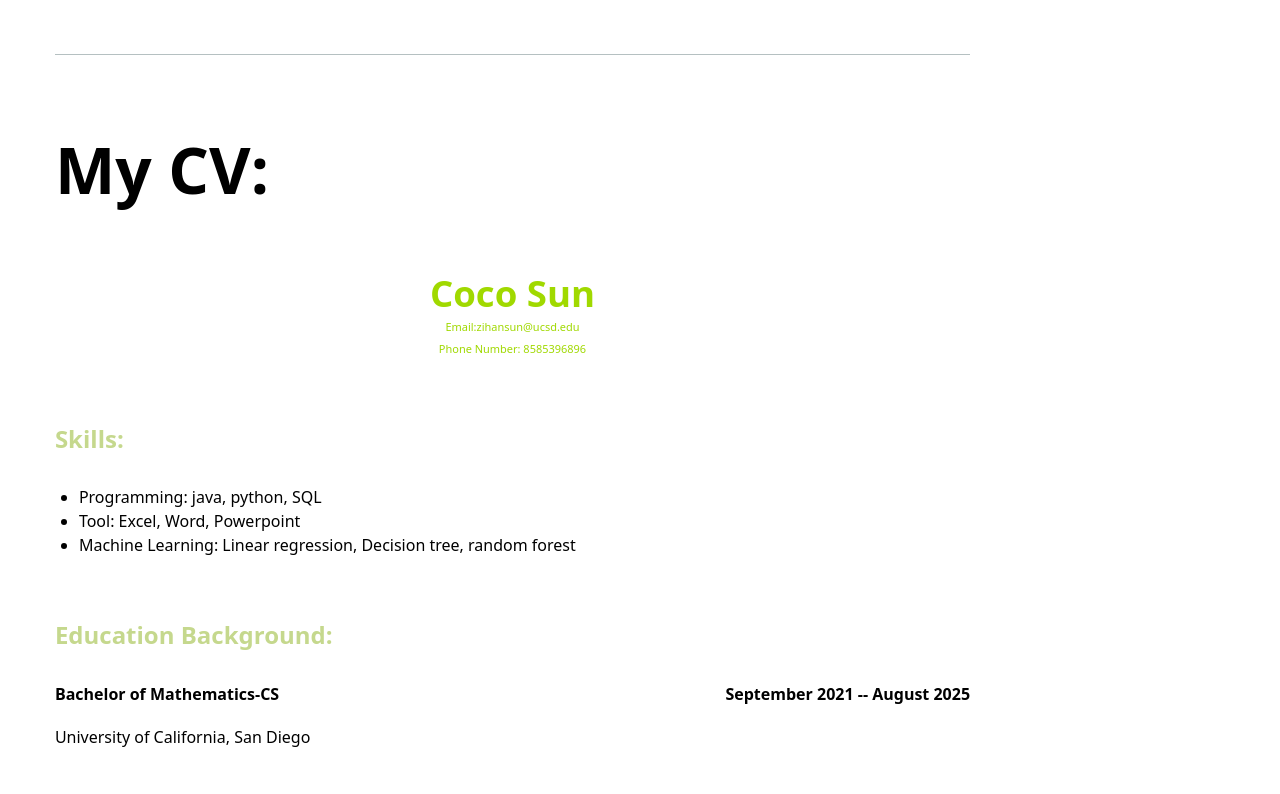
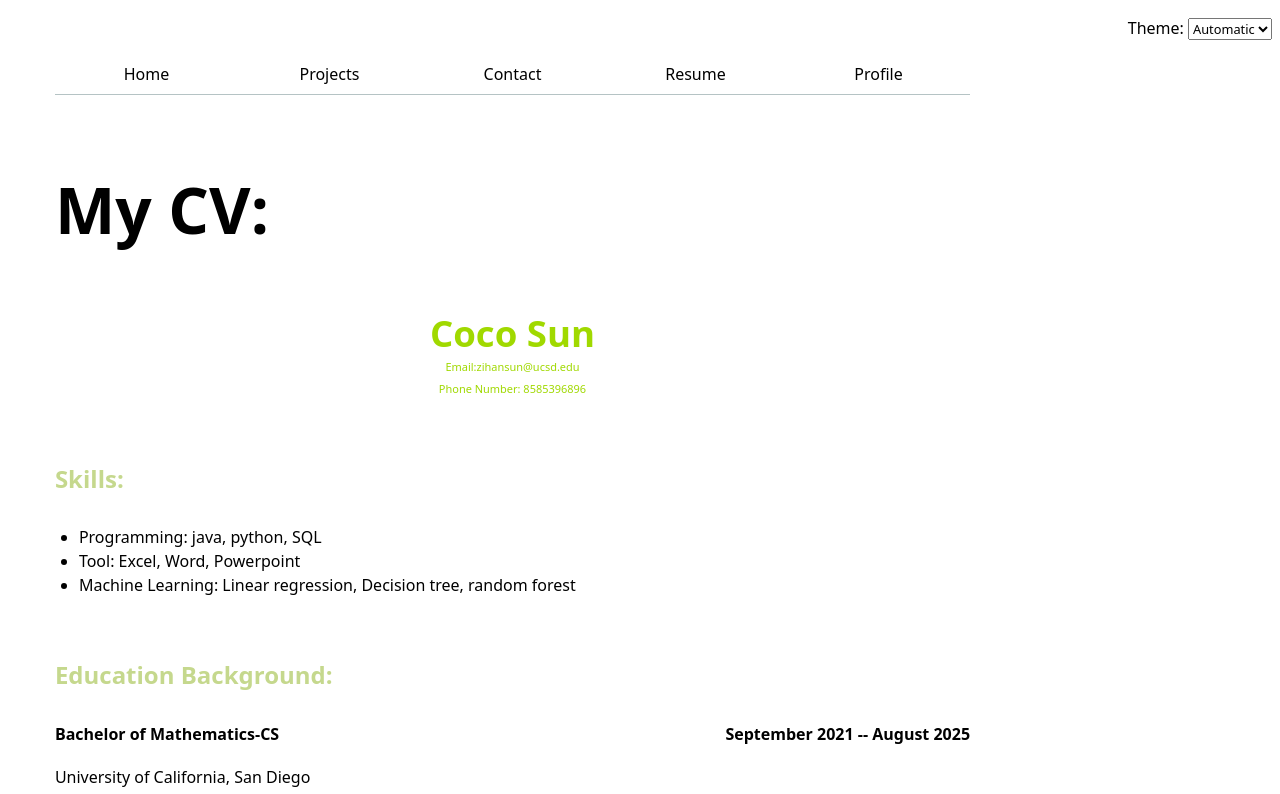
Before and after one commit to szhcoco/portfolio, a plain HTML site: page resume/index.html in a window 1280 px wide. Shown: the top 794 px of the page. Drawn offline with Linux system fonts and the light colour scheme.

Commit message:
complete step 1 through 4

```diff
--- a/global.js
+++ b/global.js
@@ -14,12 +14,14 @@ function $$(selector, context = document) {
 //   currentLink.classList.add(('current'));
 // }
 
+
+
 let pages = [
   { url: '', title: 'Home' },
   { url: 'projects/', title: 'Projects' },
   { url: 'contact/', title: 'Contact' },
   { url: 'resume/', title: 'Resume' },
-  { url: 'profile/', title: 'Profile' },
+  { url: 'https://github.com/szhcoco', title: 'Profile' },
 ]
 
 let nav = document.createElement('nav');
@@ -29,5 +31,48 @@ for (let p of pages) {
   let url = p.url;
   let title = p.title;
 
-  nav.insertAdjacentElement('beforeend', `<a href="${url}">${title}</a>`);
+  const BASE_PATH = (location.hostname === "localhost" || location.hostname === "127.0.0.1")
+  ? "/"
+  : "/portfolio/";
+
+  url = !url.startsWith('http') ? BASE_PATH + url : url;
+
+  let a = document.createElement('a');
+  a.href = url;
+  a.textContent = title;
+  nav.append(a);
+
+  if (a.host === location.host && a.pathname === location.pathname) {
+    a.classList.add('current');
+  }
+
+  if (a.host != location.host) {
+    a.target="_blank";
+  }
 }
+
+document.body.insertAdjacentHTML(
+  'afterbegin',
+  `
+	<label class="color-scheme">
+		Theme:
+		<select>
+			<option value="Automatic">Automatic</option>
+      <option value="Light">Light</option>
+      <option value="Dark">Dark</option>
+		</select>
+	</label>`,
+);
+
+const select = document.querySelector('select');
+
+if ("colorScheme" in localStorage) {
+  const color = localStorage.colorScheme;
+  document.documentElement.style.setProperty('color-scheme', color);
+  select.value = color;
+}
+
+select.addEventListener('input', function (event) {
+  document.documentElement.style.setProperty('color-scheme', event.target.value);
+  localStorage.colorScheme = event.target.value;
+});
--- a/style.css
+++ b/style.css
@@ -1,5 +1,6 @@
 :root {
   --color-accent: oklch(80% 0.6 120);
+  color-scheme:  light dark;
 }
 
 html{
@@ -24,11 +25,12 @@ body {
     }
 
     nav {
+      --border-color: oklch(50% 10% 200 / 40%);
       display: flex;
       margin-bottom: 5em;
       border-bottom-width: 1px;
       border-bottom-style: solid;
-      border-bottom-color: oklch(80% 3% 200)
+      border-bottom-color: var(--border-color);
     }
 
     nav a {
@@ -42,7 +44,7 @@ body {
 
     nav a:hover {
       border-bottom: 0.4em solid var(--color-accent);
-      background-color: oklch(from var(--color-accent) 95% 5% h)
+      background-color: color-mix(in oklch, var(--color-accent), canvas 85%);
     }
 
 
@@ -50,7 +52,7 @@ body {
     nav a.current {
       border-bottom-width: 0.4em;
       border-bottom-style: solid;
-      border-bottom-color: oklch(80% 3% 200);
+      border-bottom-color: var(--border-color);
       padding-bottom: 0.6em;
 
     }
@@ -155,3 +157,14 @@ body {
 
     float: right;
   }
+
+  label {
+    position: absolute;
+    top: 1rem;
+    right: 0.5rem;
+  }
+
+  input, textarea, button, select {
+    font-size: 80%;
+    font-family: inherit;
+  }
```
